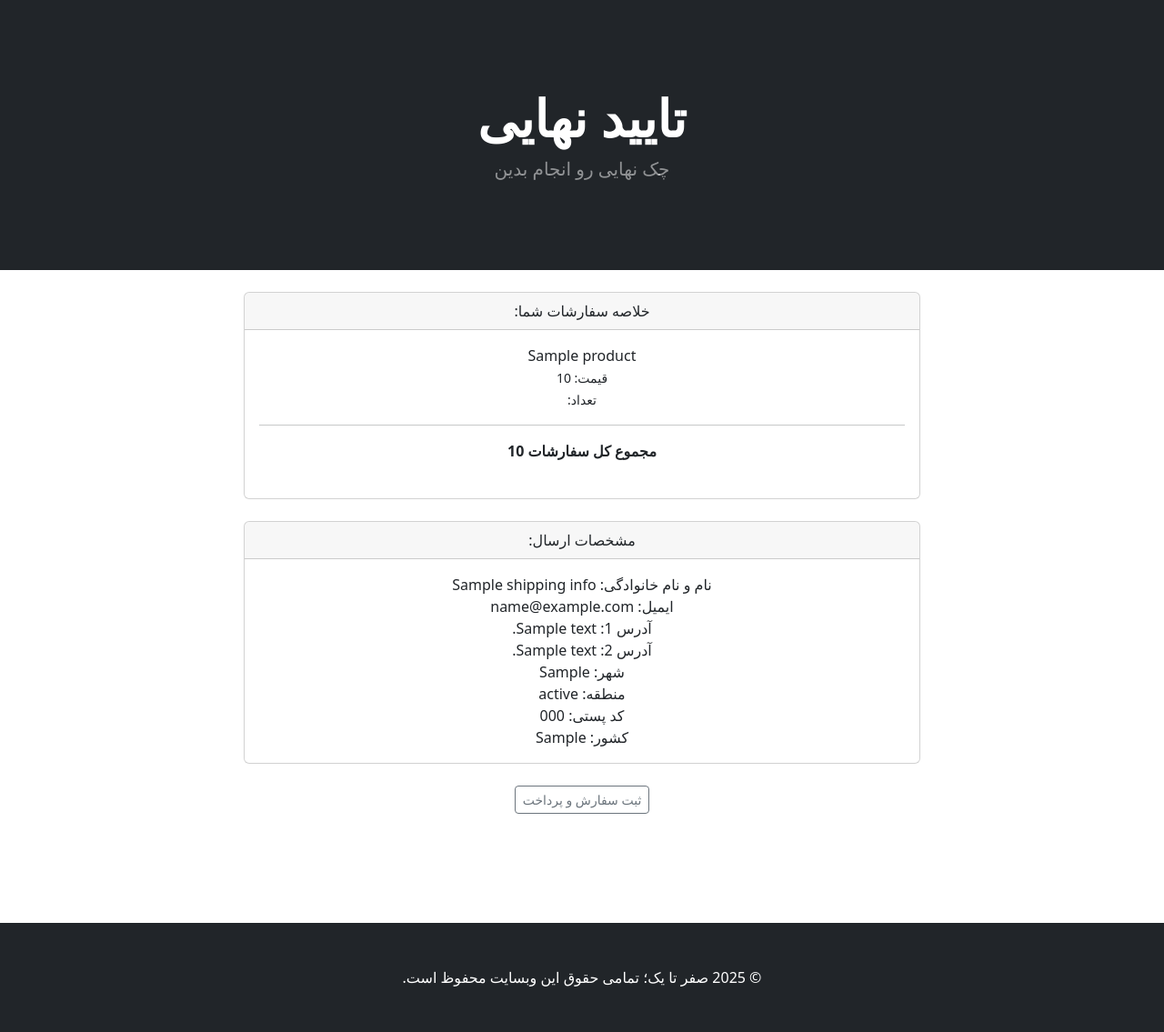
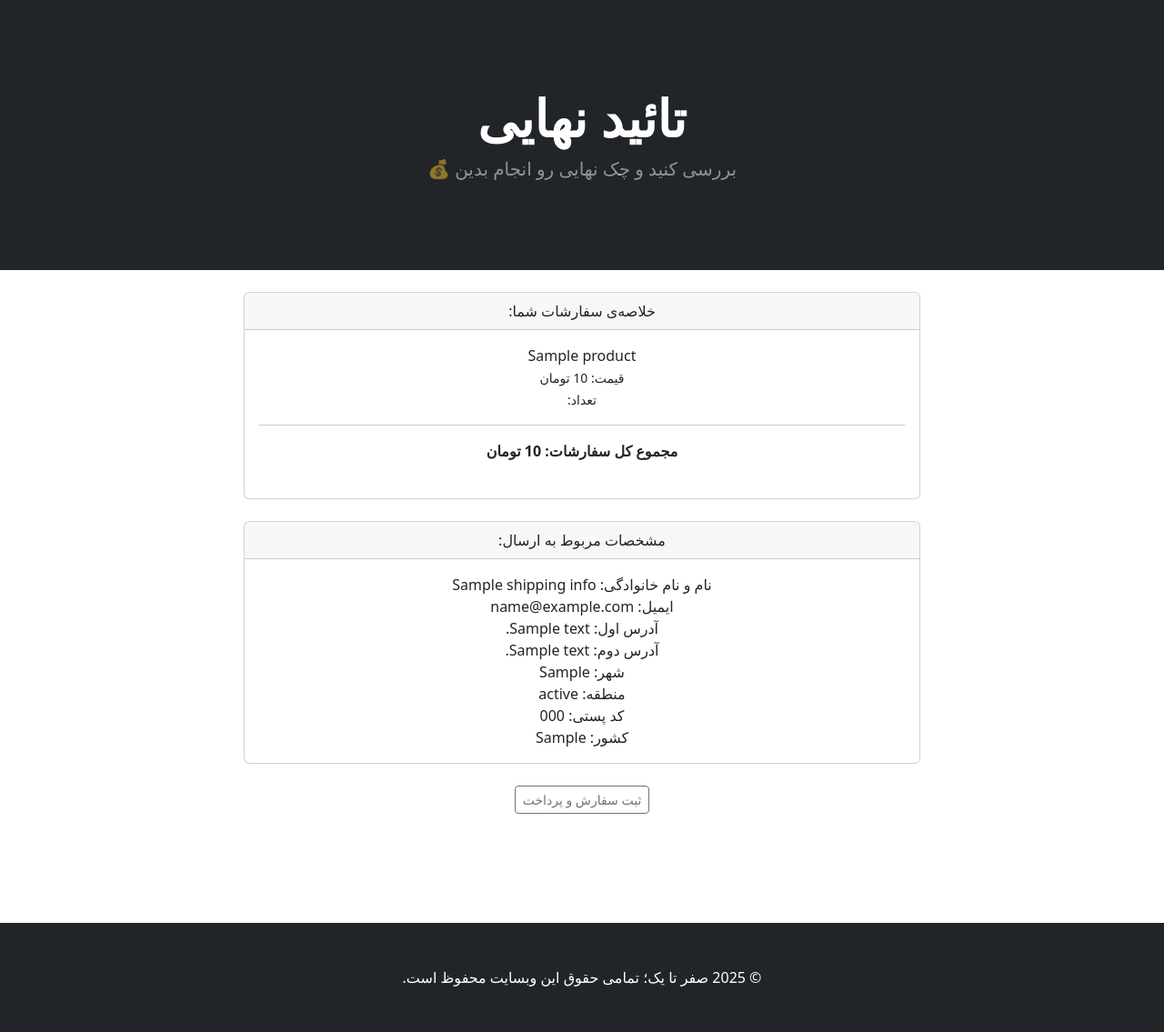
Before and after one commit to IAmFarhadMirzaei/MyStore, a Django app: template payment/templates/payment/confirm_order.html in a window 1280 px wide. Shown: the part 56-1191 px from the top of the page at 91% size. Run offline with Django 5.2, Linux system fonts and the light colour scheme; the template is opened without the code that fills it: most values are stand-ins (such as "Sample title", 1, 10 or a date in 2020); parts of the project's set-up code (start-up, migrations or seed data) failed here and were passed over; some libraries are stand-ins or nearby versions.

Commit message:
Update confirm_order.html

```diff
--- a/payment/templates/payment/confirm_order.html
+++ b/payment/templates/payment/confirm_order.html
@@ -3,12 +3,12 @@
 {% load static %}
 
 {% block content %}
-<!-- Header-->
+
         <header class="bg-dark py-5">
             <div class="container px-4 px-lg-5 my-5">
                 <div class="text-center text-white">
-                    <h1 class="display-4 fw-bolder">تایید نهایی</h1>
-                    <p class="lead fw-normal text-white-50 mb-0">چک نهایی رو انجام بدین</p>
+                    <h1 class="display-4 fw-bolder">تائید نهایی</h1>
+                    <p class="lead fw-normal text-white-50 mb-0">بررسی کنید و چک نهایی رو انجام بدین &#128176</p>
                 </div>
             </div>
         </header>
@@ -20,7 +20,7 @@
             <div class="col-8">
                 <div class="card">
                 <div class="card-header">
-                    خلاصه سفارشات شما:
+                    خلاصه‌ی سفارشات شما:
                 </div>
                 <div class="card-body">
                     {% for product in cart_products %}
@@ -28,37 +28,37 @@
                         <small>
                             قیمت:
                             {% if product.is_sale %}
-                                {{ product.sale_price }}
+                                {{ product.sale_price }} تومان
                             {% else %}
-                                {{ product.price }}
+                                {{ product.price }} تومان
                             {% endif %}
                         </small> <br>
                         <small>
                         تعداد:
                         {% for key,value in quantities.items %}
                           {% if key == product.id|slugify %}
-                            {{ value }}
+                            {{ value }} عدد
                           {% endif %}
                         {% endfor %}
                         </small> <br>
                         <hr>
                     {% endfor %}
-                    <strong> مجموع کل سفارشات {{ total }}</strong>
+                    <strong>مجموع کل سفارشات: {{ total }} تومان</strong>
                     <br><br>
                 </div>
                 </div>
                 <br>
                 <div class="card">
                 <div class="card-header">
-                    مشخصات ارسال:
+                    مشخصات مربوط به ارسال:
                 </div>
                 <div class="card-body">
                     <form method="POST" action="{% url 'process_order' %}">
                         {% csrf_token %}
                     نام و نام خانوادگی: {{ shipping_info.shipping_full_name }} <br>
                     ایمیل: {{ shipping_info.shipping_email }} <br>
-                    آدرس 1: {{ shipping_info.shipping_address1 }} <br>
-                    آدرس 2: {{ shipping_info.shipping_address2 }} <br>
+                    آدرس اول: {{ shipping_info.shipping_address1 }} <br>
+                    آدرس دوم: {{ shipping_info.shipping_address2 }} <br>
                     شهر: {{ shipping_info.shipping_city }} <br>
                     منطقه: {{ shipping_info.shipping_state }} <br>
                     کد پستی: {{ shipping_info.shipping_zipcode }} <br>
```
